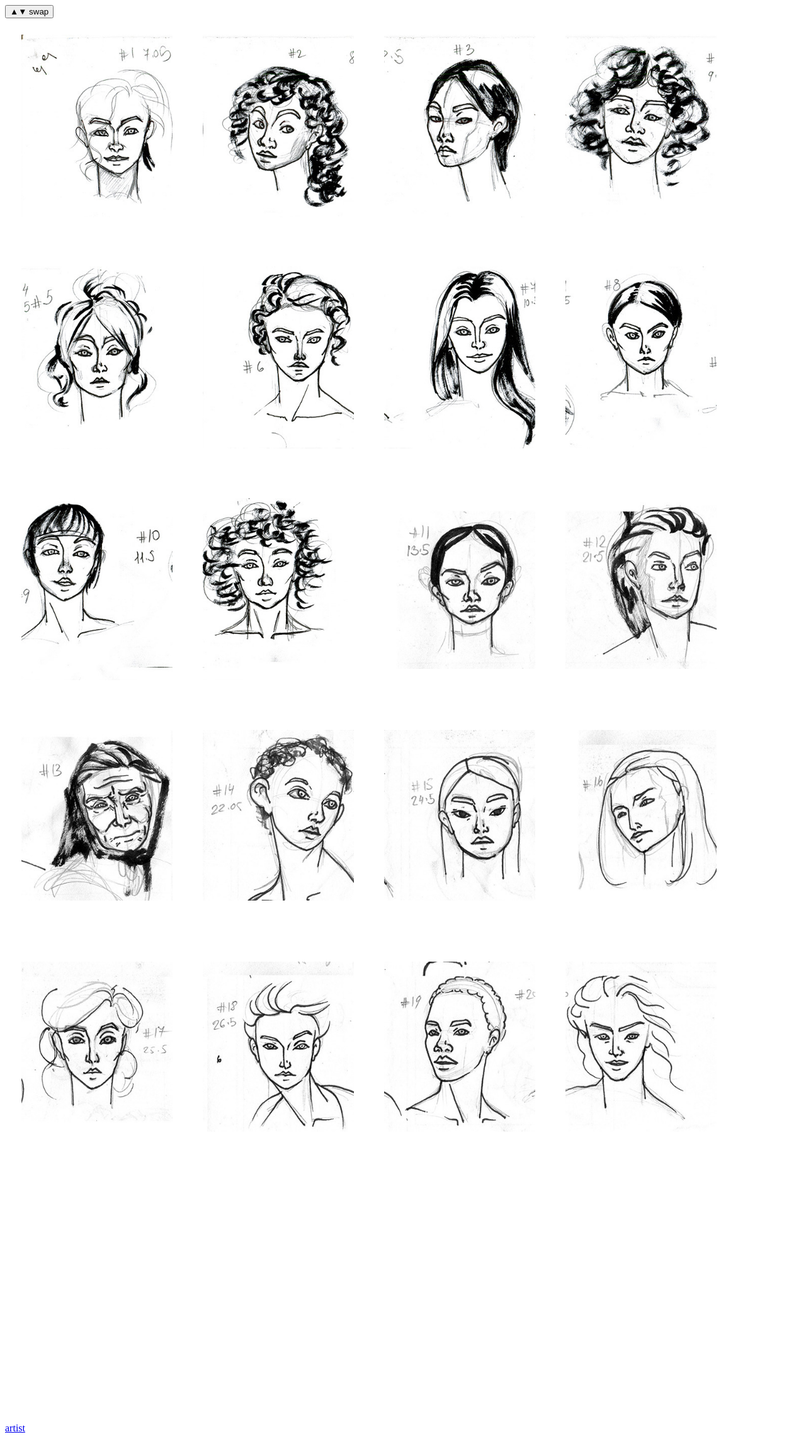
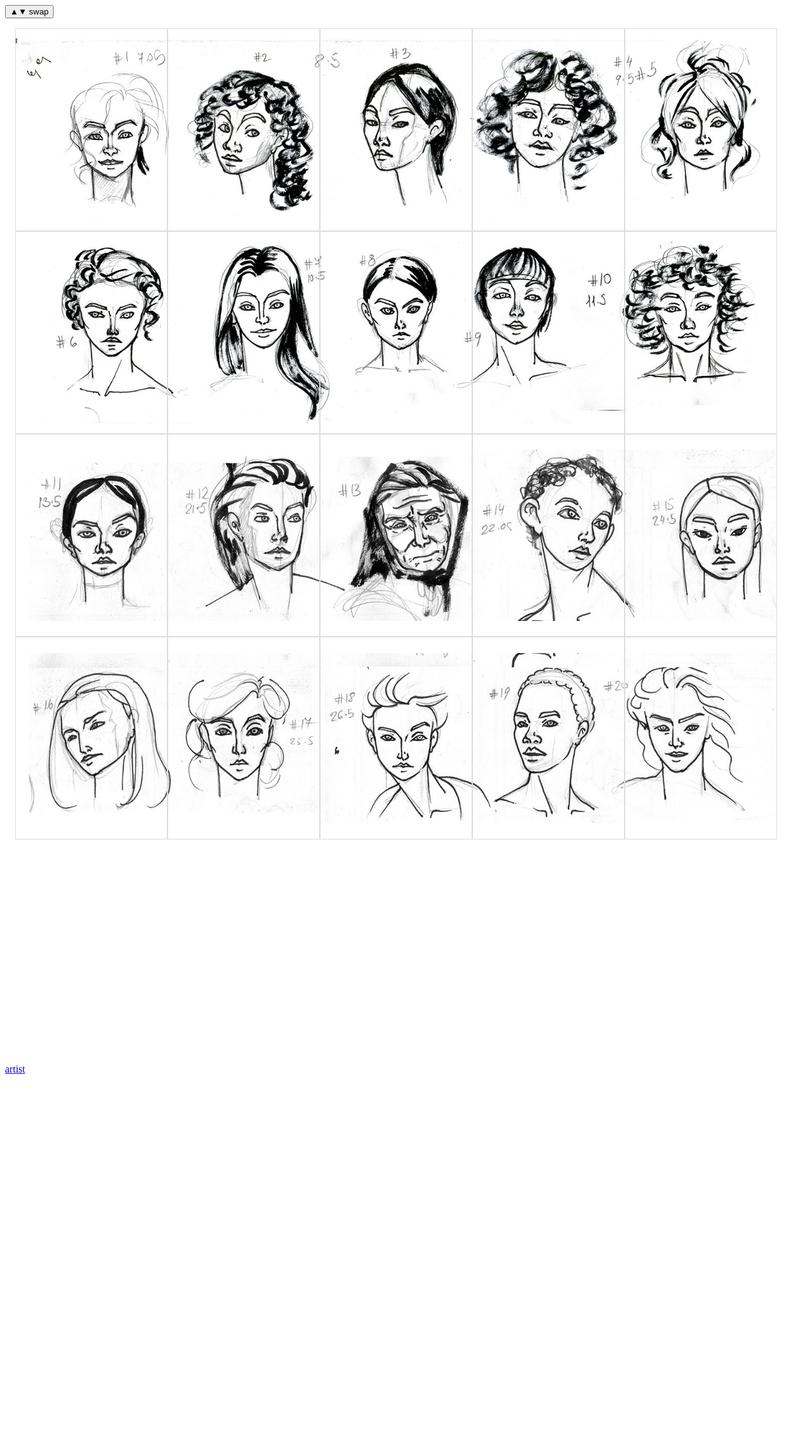
Before and after one commit to vpolianikov/vpolianikov.github.io, a Jekyll site: the page lena/faces.html, which Jekyll copies as it is, in a window 1280 px wide. Shown: the whole page at 63% size. Built offline with Jekyll 4.4.1, drawn with Linux system fonts in a browser that asks for light colours; after the commit the page ends 1715 px from its top, so only the background shows below that.

Commit message:
Update faces.html

```diff
--- a/lena/faces.html
+++ b/lena/faces.html
@@ -30,21 +30,23 @@
 
         #container {
             display: grid;
-            grid-gap: 1em;
+            /*grid-gap: 1em;*/
             grid-template-rows: repeat(var(--grid-rows), 1fr);
             grid-template-columns: repeat(var(--grid-cols), 1fr);
             width: fit-content;
             height: fit-content;
-            margin: 10px;
+            margin: 16px;
         }
 
         .grid-item {
-            padding: 1em;
-            /*border: 1px solid #ddd;*/
-            /*text-align: center;*/
+            /*padding: 1em;*/
+            border: 1px solid #ddd;
             position: relative;
             width: 240px;
             height: 320px;
+            display: flex;
+            align-items: center;
+            justify-content: center;
         }
     </style>
 </head>
@@ -85,7 +87,7 @@
                 cell.innerHTML = '<img src="' + orig + '/' + c + '.jpg" class="img img_bg"><img src="' + draw + '/' + c + '.jpg" class="img img_overlay">';
                 container.appendChild(cell).className = "grid-item";
             };
-        };
+        }
 
         function swap() {
             img_swap = !img_swap;
```
Also changed, not shown: other parts of lena/faces.html (+1 -1 lines).
